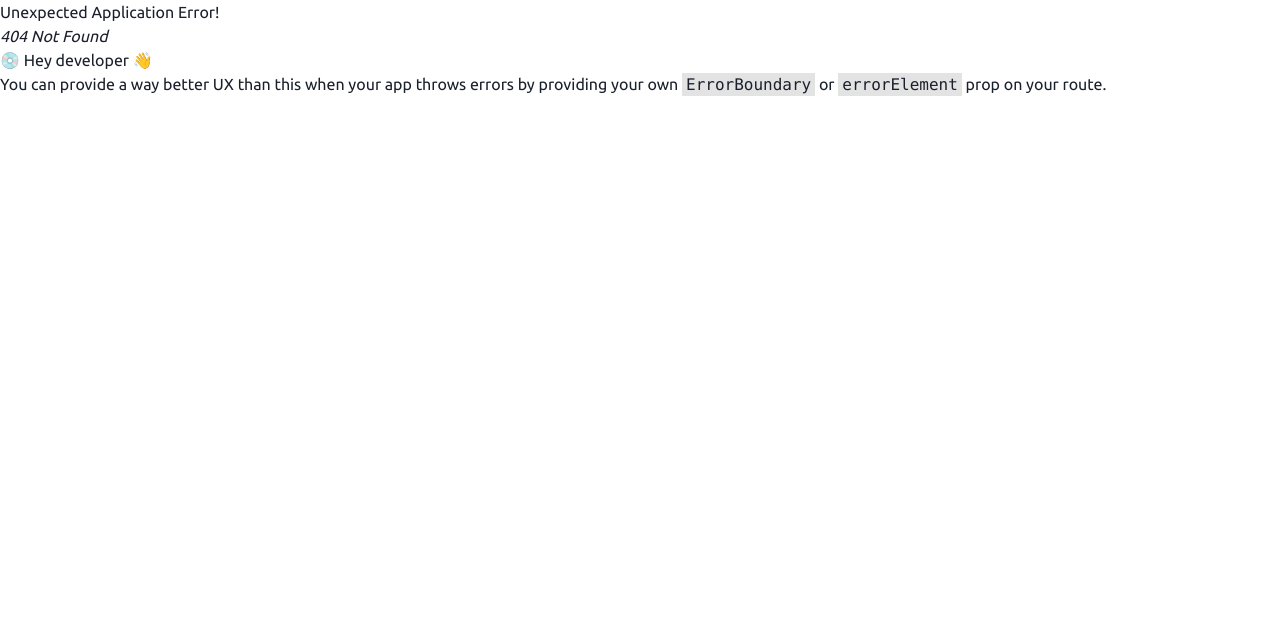
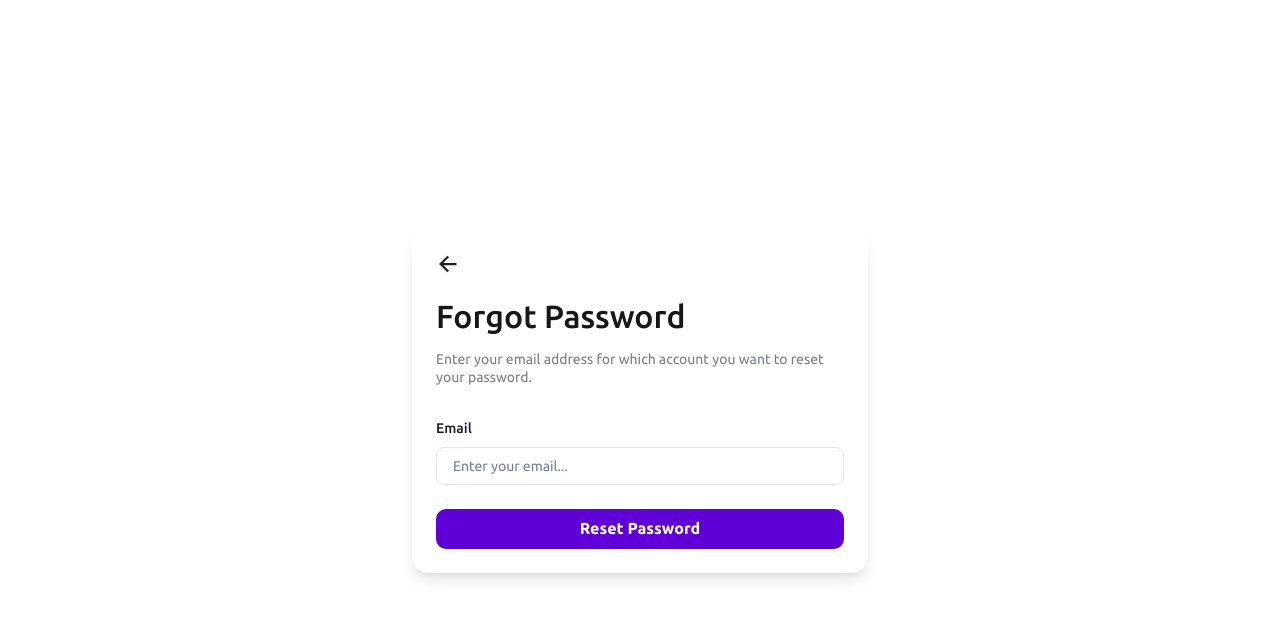
Before and after one commit to AbhayRao2k/React-Dashboard-Authentication, a React (Vite) app in the folder app/: page /forgot-password in a window 1280 px wide. Before the commit this address had no page. Shown: the top 618 px of the page. Built offline with nearby package versions, Linux system fonts and the light colour scheme.

Commit message:
Registration Success and Forgot Password page created

```diff
--- /dev/null
+++ b/app/src/pages/Auth/ForgotPassword/ForgotPassword.jsx
@@ -0,0 +1,75 @@
+import {
+  Button,
+  Center,
+  FormControl,
+  FormErrorMessage,
+  FormLabel,
+  Icon,
+  Input,
+  Stack,
+  Text,
+} from "@chakra-ui/react";
+import Card from "../../../components/Card";
+import { Formik, Form, Field } from "formik";
+import { object, string } from "yup";
+import { IoArrowBackSharp } from "react-icons/io5";
+
+import { Link } from "react-router-dom";
+
+const ForgotPassword = () => {
+  const forgotValidationScheme = object({
+    email: string().email("Email is invalid").required("Email is required"),
+  });
+
+  return (
+    <Center minH="100vh">
+      <Card>
+        <Link to="/signin">
+          <Icon as={IoArrowBackSharp} boxSize="6" />
+        </Link>
+        <Text mt="4" fontWeight="medium" textStyle="h1">
+          Forgot Password
+        </Text>
+        <Text textStyle="p2" color="black.60" mt="4">
+          Enter your email address for which account you want to reset your
+          password.
+        </Text>
+        <Formik
+          initialValues={{
+            email: "",
+          }}
+          onSubmit={(values) => {
+            console.log(values);
+          }}
+          validationSchema={forgotValidationScheme}
+        >
+          {() => (
+            <Form>
+              <Stack mt="8" spacing={6}>
+                <Field name="email">
+                  {({ field, meta }) => (
+                    <FormControl isInvalid={!!(meta.error && meta.touched)}>
+                      <FormLabel htmlFor="email">Email</FormLabel>
+                      <Input
+                        {...field}
+                        name="email"
+                        type="email"
+                        placeholder="Enter your email..."
+                      />
+                      <FormErrorMessage>{meta.error}</FormErrorMessage>
+                    </FormControl>
+                  )}
+                </Field>
+                <Button w="full" type="submit">
+                  Reset Password
+                </Button>
+              </Stack>
+            </Form>
+          )}
+        </Formik>
+      </Card>
+    </Center>
+  );
+};
+
+export default ForgotPassword;
--- a/app/src/pages/Auth/RegisterSuccess/RegisterSuccess.jsx
+++ b/app/src/pages/Auth/RegisterSuccess/RegisterSuccess.jsx
@@ -1,25 +1,30 @@
 import { Box, Button, Center, Icon, Text, VStack } from "@chakra-ui/react";
 import Card from "../../../components/Card";
-import { MdMail } from "react-icons/md";
+import { FaCheckCircle } from "react-icons/fa";
+import { Link } from "react-router-dom";
 
 const RegisterSuccess = () => {
   return (
     <Center minH="100vh">
       <Card>
         <VStack spacing={6}>
-        <Icon as={MdMail} boxSize="48px" color="p.purple" />
+          <Icon as={FaCheckCircle} boxSize="48px" color="green" />
           <Text textStyle="h4" fontWeight="medium" color="p.black">
-          Email Verification
+            Successfully Registered
           </Text>
           <Text textAlign="center" textStyle="p2" color="black.60">
-          We have sent you an email verification to <Box as="b" color="p.black">jenny.wilson@gmail.com</Box>. If
-          you didn’t receive it, click the button below.
+            Hurray! You have successfully created your account. Enter the app to
+            explore all it’s features.
           </Text>
-        <Button w="full" variant="outline">Re-Send Email</Button>
+          <Box w="full">
+            <Link to="/signin">
+              <Button w="full">Enter the App</Button>
+            </Link>
+          </Box>
         </VStack>
       </Card>
     </Center>
   );
 };
 
-export default RegisterEmailVerify;
+export default RegisterSuccess;
--- a/app/src/pages/Auth/Signin/Signin.jsx
+++ b/app/src/pages/Auth/Signin/Signin.jsx
@@ -15,20 +15,15 @@
 } from "@chakra-ui/react";
 import { Link } from "react-router-dom";
 import { Formik, Form, Field } from "formik";
-import { object, string, ref } from "yup";
+import { object, string } from "yup";
 import { useState } from "react";
 import Card from "../../../components/Card";
 
 const signinValidationScheme = object({
-  name: string().required("Name is required"),
-  surname: string().required("Surname is required"),
   email: string().email("Email is invalid").required("Email is required"),
   password: string()
     .min(6, "Password must be atleast 6 characters")
     .required("Password is required"),
-  retypePassword: string()
-    .oneOf([ref("password"), null], "Passwords must match")
-    .required("Please retype your password"),
 });
 
 const Signin = () => {
```
Also changed, not shown: app/src/App.jsx (+10 -0 lines). Lines whose indentation alone changed are shown as unchanged.
